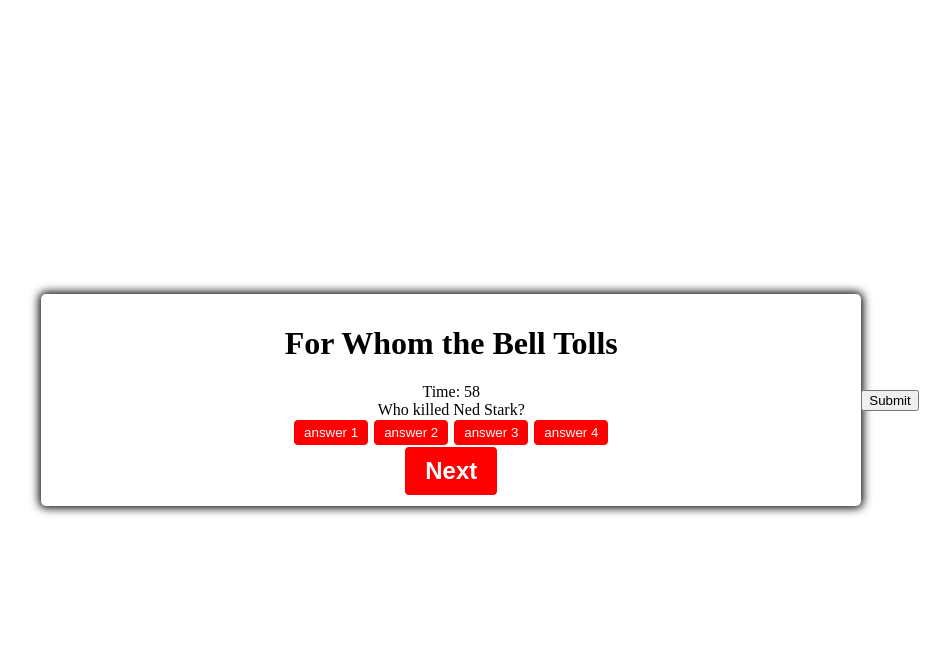
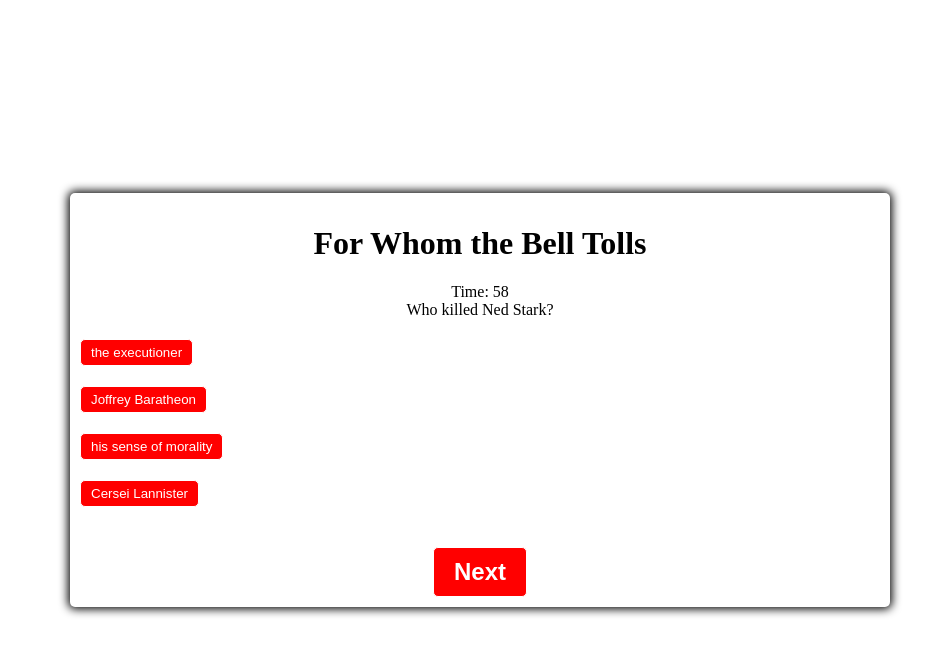
Before and after one commit to yermasog/timed-quiz, a plain HTML site: page index.html in a window 1280 px wide. Both pictures are taken after a click on the button "Start". Shown: the whole page, without its empty margins (160-1110 px from the left). Drawn offline with Linux system fonts and the light colour scheme.

Commit message:
added button creation to newQuest function

```diff
--- a/assets/CSS/style.css
+++ b/assets/CSS/style.css
@@ -43,3 +43,10 @@ body {
     font-weight: bold;
     padding: 10px 20px;
 }
+
+.btn-grid {
+    display: grid;
+    grid-template-columns: 1;
+    gap: 10px;
+    margin: 20px 0;
+}
--- a/assets/JS/script.js
+++ b/assets/JS/script.js
@@ -7,8 +7,6 @@ var secondsLeft = 60;
 var timer = document.getElementById("timer");
 var score = document.getElementById("score");
 var endGame = document.getElementById("end-game")
-
-
 
 startButton.addEventListener("click", onStart)
 
@@ -36,7 +34,8 @@ function newQuest() {
         for (let i = 0; i < questions[index].choices.length; i++) {
             var btn = document.createElement("button");
             btn.setAttribute("data-value", i);
-            questionsPlaceholder.appendChild(btn);
+            btn.classList.add("btn-grid", "btn");
+            quest.appendChild(btn);
             btn.textContent = questions[index].choices[i];
 
             btn.addEventListener("click", function (event) {
@@ -45,17 +44,17 @@ function newQuest() {
         }
     getSubmitbtn(answerEl)
     }else{
-        alert("you win!")
+        gameEnd()
     }
 
 }
 
-function initializeSubmitBtn() {
-    var submitBtn = document.createElement("button");
-    submitBtn.textContent = "Submit";
-    submitBtn.setAttribute("id", "submit-btn");
-    document.body.appendChild(submitBtn);
-}
+// function initializeSubmitBtn() {
+//     var submitBtn = document.createElement("button");
+//     submitBtn.textContent = "Submit";
+//     submitBtn.setAttribute("id", "submit-btn");
+//     document.body.appendChild(submitBtn);
+// }
 
 function getSubmitbtn(answerEl) {
     document.getElementById("submit-btn").addEventListener("click", function () {
@@ -67,11 +66,16 @@ function getSubmitbtn(answerEl) {
     })
 }
 
-
+function gameEnd() {
+    endGame.classList.remove("hide");
+    nextButton.classList.add("hide")
+    questionContainer.classList.add("hide");
+    score.textContent = secondsLeft
+    }
 
 function onStart() {
     timeLeft();
-    initializeSubmitBtn()
+    // initializeSubmitBtn()
     newQuest();
 }
 
--- a/index.html
+++ b/index.html
@@ -15,10 +15,10 @@
             <div id="timer">Timer:</div>
             <div id="question">Question</div>
             <div id="answer-buttons" class="btn-grid">
-                <button class="btn" id="0">answer 1</button>
+                <!-- <button class="btn" id="0">answer 1</button>
                 <button class="btn" id="1">answer 2</button>
                 <button class="btn" id="2">answer 3</button>
-                <button class="btn" id="3">answer 4</button>
+                <button class="btn" id="3">answer 4</button> -->
             </div>
         </div>
         <div class="hide" id="end-game">
```
